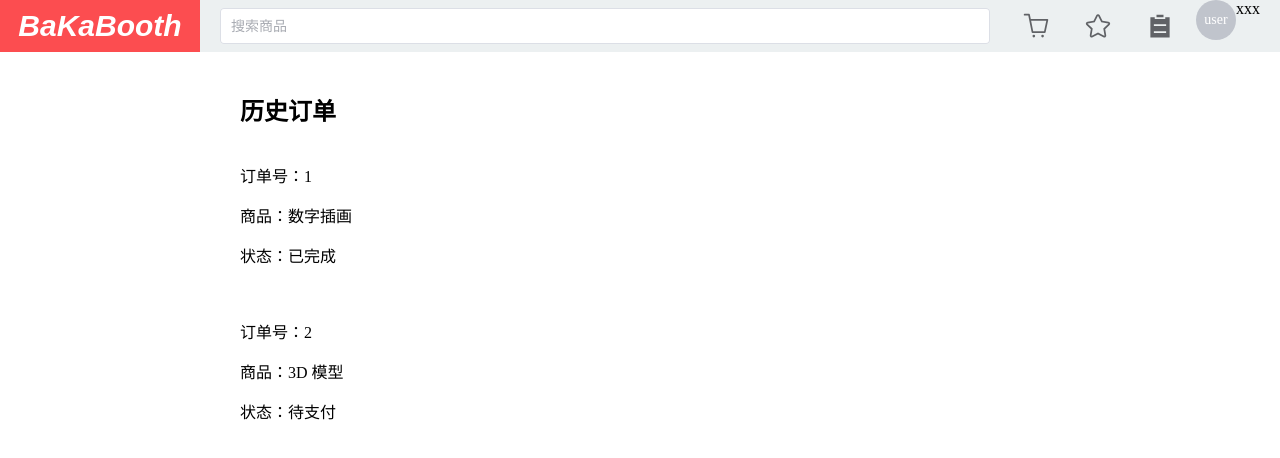
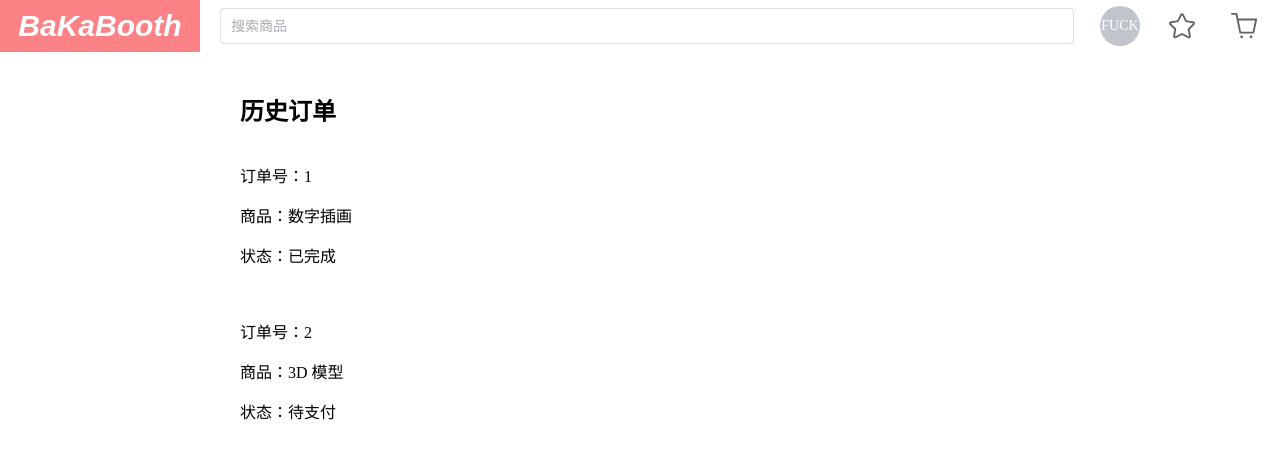
Before and after one commit to tamakara/BaKaBooth, a Vue app in the folder frontend/: page /orders in a window 1280 px wide. Shown: the top 458 px of the page. Built offline with nearby package versions, Linux system fonts and the light colour scheme.

Commit message:
完善用户下拉菜单

```diff
--- a/frontend/src/components/common/Banner.vue
+++ b/frontend/src/components/common/Banner.vue
@@ -18,6 +18,30 @@
     </div>
 
     <div class="nav">
+      <div class="user">
+        <el-dropdown
+            v-if="true"
+            @command="handleCommand"
+            :hide-on-click="false"
+        >
+          <el-avatar @click="handleAvatarClick">FUCK</el-avatar>
+          <template #dropdown>
+            <el-dropdown-menu>
+              <el-dropdown-item command="a">关注的店铺</el-dropdown-item>
+              <el-dropdown-item command="b">已购买的商品</el-dropdown-item>
+              <el-dropdown-item command="c">历史订单</el-dropdown-item>
+              <el-dropdown-item
+                  command="logout"
+                  divided
+                  :icon="SwitchButton"
+              >
+                退出登录
+              </el-dropdown-item>
+            </el-dropdown-menu>
+          </template>
+        </el-dropdown>
+        <el-avatar @click="handleAvatarClick" v-else>登录</el-avatar>
+      </div>
       <div
           class="nav-btn"
           v-for="(btn,index) in nav"
@@ -28,39 +52,38 @@
             @click="btn.goto"
             style="
              border: none;
-             font-size: 28px;
+             font-size: 30px;
              height: 100%;
              width: 100%;
              background: transparent;
             "
         />
       </div>
-
-      <div class="user">
-        <div class="user-avatar">
-          <el-avatar> user</el-avatar>
-        </div>
-        xxx
-      </div>
     </div>
-
-
   </div>
 </template>
 
 <script setup lang="ts">
 import {useRouter} from 'vue-router';
-import {ShoppingCart, Star, List} from "@element-plus/icons-vue";
+import {ShoppingCart, Star, SwitchButton} from "@element-plus/icons-vue";
+import {ElMessage} from "element-plus";
 
 const router = useRouter();
 
 const nav = [
-  {icon: ShoppingCart, goto: () => router.push({name: 'cart'})},
   {icon: Star, goto: () => router.push({name: 'favorites'})},
-  {icon: List, goto: () => router.push({name: 'orders'})},
+  {icon: ShoppingCart, goto: () => router.push({name: 'cart'})}
 ]
 
 const goToHome = () => router.push({name: 'home'});
+
+function handleAvatarClick() {
+
+}
+
+function handleCommand(command: string | number | object) {
+  ElMessage(`click on item ${command}`)
+}
 
 </script>
 
@@ -71,7 +94,6 @@ const goToHome = () => router.push({name: 'home'});
   display: flex;
   justify-content: space-between;
   align-items: center;
-  background-color: #ecf0f1;
 }
 
 .logo {
@@ -103,7 +125,7 @@ const goToHome = () => router.push({name: 'home'});
 .nav {
   display: flex;
   justify-content: space-between;
-  margin-right: 20px;
+  margin-right: 10px;
   gap: 10px
 }
 
@@ -115,11 +137,11 @@ const goToHome = () => router.push({name: 'home'});
 }
 
 .user {
+  height: 52px;
+  width: 52px;
+  box-sizing: border-box;
+  padding: 1px 6px;
   display: flex;
-
-}
-
-.user-avatar {
-
+  align-items: center;
 }
 </style>
--- a/frontend/src/components/common/BaseLayout.vue
+++ b/frontend/src/components/common/BaseLayout.vue
@@ -18,12 +18,15 @@ import Banner from './Banner.vue';
 .el-container {
   height: 100vh;
   width: 100vw;
+  background-color: #f1f5f8;
 }
 
 .el-header {
+  border-bottom: 2px solid rgba(0, 0, 0, 0.05);
 }
 
 .el-main {
+
 }
 
 .el-footer {
--- a/frontend/src/components/common/ItemCard.vue
+++ b/frontend/src/components/common/ItemCard.vue
@@ -83,13 +83,12 @@ const goToShopPage = () => {
 <style scoped>
 .item-card {
   width: 170px;
-
+  height: 270px;
   display: flex;
   flex-direction: column;
   box-sizing: border-box;
   overflow: hidden;
-  box-shadow: 0 2px 6px rgba(0, 0, 0, 0.1);
-  background-color: #fff;
+  box-shadow: 0 0 10px rgba(0, 0, 0, 0.1);
 }
 
 .item-cover {
@@ -103,12 +102,12 @@ const goToShopPage = () => {
   display: flex;
   flex-direction: column;
   align-items: start;
+  padding: 0 5px;
 }
 
 .title {
   width: 100%;
-  font-weight: 500;
-  font-size: 15px;
+  font-size: 14px;
   color: #333;
   display: -webkit-box;
   -webkit-line-clamp: 2;
@@ -116,25 +115,15 @@ const goToShopPage = () => {
   overflow: hidden;
   flex: 2;
   cursor: pointer;
-  transition: color 0.3s ease;
-}
-
-.title:hover {
-  color: #FF5733;
 }
 
 .shop {
   width: 100%;
-  font-size: 13px;
+  font-size: 12px;
   color: #666;
   flex: 1;
   cursor: pointer;
-  transition: color 0.3s ease;
   margin: 2px 0;
-}
-
-.shop:hover {
-  color: #FF5733;
 }
 
 .price-and-favorite {
@@ -160,16 +149,4 @@ const goToShopPage = () => {
   color: #B0B0B0;
   transition: color 0.3s ease;
 }
-
-.favorite-button:hover {
-  color: #FF5733;
-}
-
-.favorite-button .el-icon {
-  transition: transform 0.3s ease;
-}
-
-.favorite-button:hover .el-icon {
-  transform: scale(1.2);
-}
 </style>
```
Also changed, not shown: frontend/src/style.css (line endings or trailing spaces).
